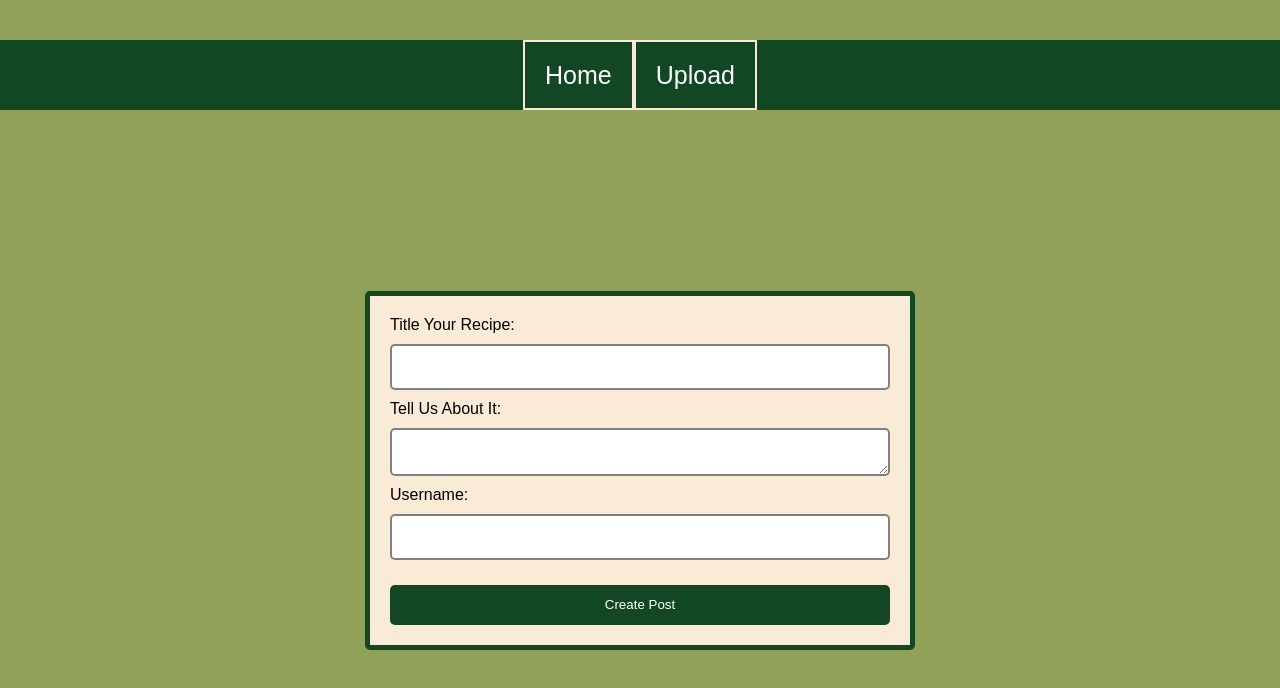
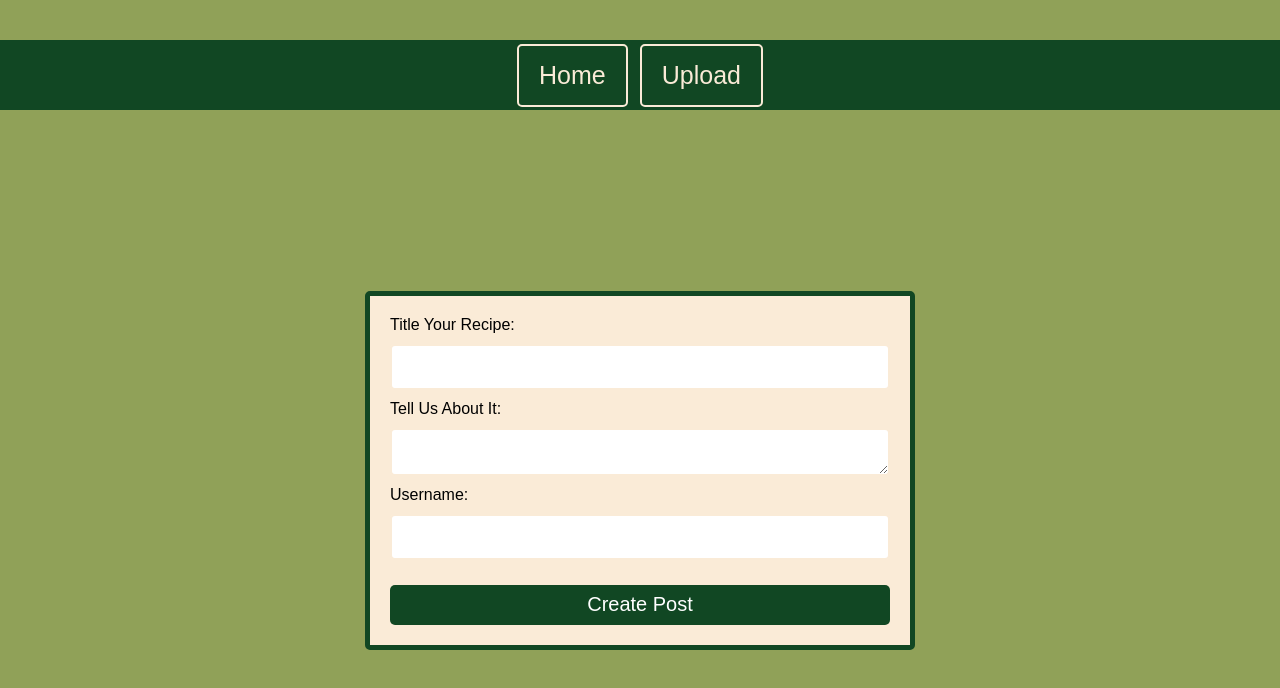
Before and after one commit to DukeMinty/Full-Website-Overview, a React (Create React App) app in the folder client/: page /createupload in a window 1280 px wide. Shown: the top 688 px of the page. Built offline with nearby package versions, Linux system fonts and the light colour scheme.

Commit message:
More css changes

```diff
--- a/client/src/App.css
+++ b/client/src/App.css
@@ -1,3 +1,5 @@
+
+
 .App {
   width: 100vw;
   height: auto;
@@ -39,7 +41,7 @@ body {
 }
 .post .title {
   flex: 20%;
-  border-bottom: 1px solid lightgray;
+  border-bottom: 1px solid antiquewhite;
   background-color: rgb(17, 71, 35);
   display: grid;
   place-content: center;
@@ -55,29 +57,38 @@ body {
   background-color: antiquewhite;
 }
 
-.user-icon {
-  width: 20px;
-  height: 20px;
-  margin-right: 5px;
-}
-
 .post .footer {
   flex: 20%;
   font-size: 15px;
-  border-top: 1px solid lightgray;
+  border-top: 1px solid antiquewhite;
   display: flex;
+  justify-content: space-between;
   align-items: center;
-  padding-left: 15px;
+  padding: 0 15px;
   background-color: rgb(17, 71, 35);
-  color: white;
+  color: antiquewhite;
   border-bottom-left-radius: 10px;
   border-bottom-right-radius: 10px;
 }
 
-.post .footer .likeCounter {
-  margin-left: 240px;
-  margin-bottom: 10px;
-  flex: 1;
+.user-info {
+  display: flex;
+  align-items: center;
+}
+
+.user-icon {
+  width: 20px;
+  height: 20px;
+  margin-right: 10px;
+}
+
+.username {
+  font-weight: bold;
+}
+
+.likeCounter {
+  display: flex;
+  align-items: center;
 }
 
 .likeButton {
@@ -87,8 +98,6 @@ body {
   cursor: pointer;
   width: 30px;
   height: 30px;
-  margin-right: 5px;
-  margin-top: 10px;
 }
 
 .likeIcon {
@@ -123,7 +132,7 @@ body {
   height: 40px;
   margin-top: 10px;
   margin-bottom: 10px;
-  border: 2px solid grey;
+  border: 2px solid antiquewhite;
   border-radius: 5px;
   padding-left: 10px;
   font-size: 20px;
@@ -136,11 +145,11 @@ body {
   background-color: #114723;
   border-radius: 5px;
   color: white;
+  font-size: 20px;
 }
 
 .formContainer button:hover {
   cursor: pointer;
-  background-color: rgb(17, 71, 35);
 }
 
 #warning {
@@ -164,18 +173,21 @@ body {
 
 .navbar a {
   text-decoration: none;
-  color: white;
-  padding: 15px 20px; /* Adjust padding for top and bottom */
+  color: antiquewhite;
+  padding: 15px 20px;
   border: 2px solid antiquewhite;
-  box-sizing: border-box; /* Ensure padding is included in total height */
-
-  /* Center the text vertically */
+  box-sizing: border-box;
   display: flex;
   justify-content: center;
   align-items: center;
+  height: 90%;
+  margin: 6px 6px;
+  border-radius: 5px;
+}
 
-  /* Set explicit height to match navbar height */
-  height: 100%;
+.navbar a:hover {
+  background-color: white;
+  color: rgb(17, 71, 35);
 }
 
 
--- a/client/src/pages/Home.js
+++ b/client/src/pages/Home.js
@@ -4,7 +4,7 @@ import { useNavigate } from 'react-router-dom';
 
 function Home() {
     const [listOfPosts, setListOfPosts] = useState([]);
-    const [likedPosts, setLikedPosts] = useState(new Set()); // Set to store liked post IDs
+    const [likedPosts, setLikedPosts] = useState(new Set());
     let navigate = useNavigate();
 
     const handlePostClick = (postId) => {
@@ -66,8 +66,10 @@ function Home() {
 				Click to check out!
 			</div>
 			<div className="footer">
+				<div className="user-info">
 				<img src="/User_icon.png" alt="User Icon" className="user-icon" />
-                        {value.username}
+				<span className="username">{value.username}</span>
+				</div>
 				<div className="likeCounter">
 				<button className="likeButton" onClick={() => handleLike(value.id)}>
 					{likedPosts.has(value.id) ? (
```
Lines whose indentation alone changed are shown as unchanged.
